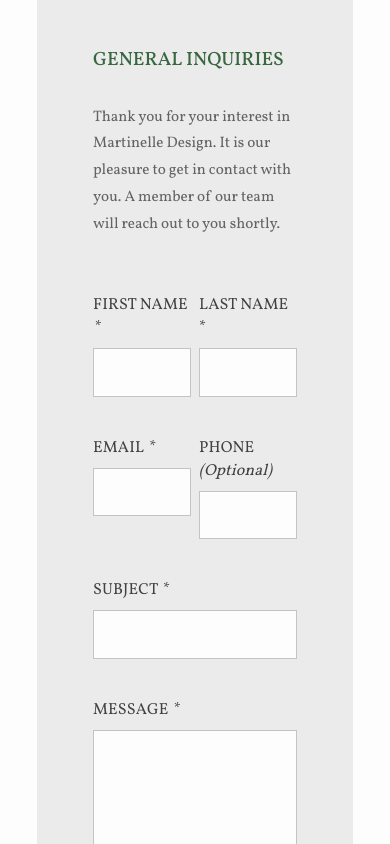
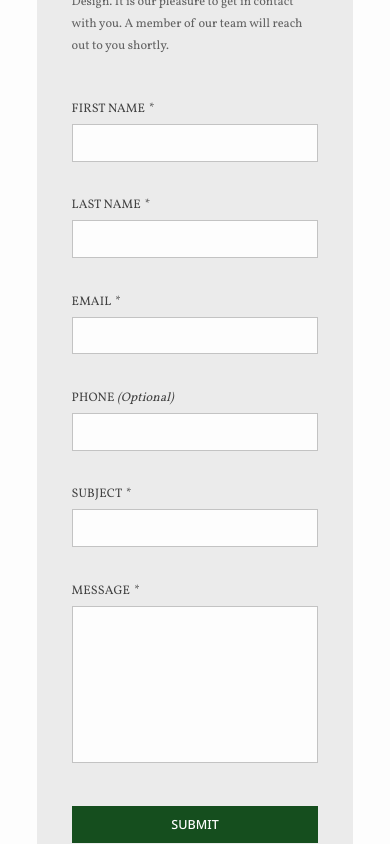
Before and after one commit to Martinelle-Design/Martinelle-Client-App, a React (Create React App) app: page /contact in a window 390 px wide. Shown: the part 760-1604 px from the top of the page. Built offline with nearby package versions, Linux system fonts and the light colour scheme.

Commit message:
added responsive design and styles to contact us page

```diff
--- a/src/contactPage/_contactPage.scss
+++ b/src/contactPage/_contactPage.scss
@@ -38,7 +38,8 @@ $namespace: "contact-pg";
   flex-direction: column;
   align-items: center;
   padding: 3.5rem;
-  margin: 0 5%;
+  margin-left:  15%;
+  margin-right: 15%;
   margin-bottom: 4rem;
   box-sizing: border-box;
   h3 {
@@ -85,10 +86,11 @@ $namespace: "contact-pg";
     }
   }
 }
-.#{$namespace}-form-label {
+.#{$namespace}-form-label.MuiFormLabel-root {
   color: $headlineFontColor !important;
   font-family: "Vollkorn", "Segoe UI", Tahoma, Geneva, Verdana, sans-serif !important;
   margin-bottom: 0.5em;
+  font-size: 0.95rem;
 }
 .#{$namespace}-form-input {
   background-color: $white;
@@ -98,10 +100,12 @@ $namespace: "contact-pg";
   input {
     padding: 0.8em;
     font-family: "Noto Sans", "Segoe UI", Tahoma, Geneva, Verdana, sans-serif;
+    font-size: 0.95rem;
   }
   textarea {
     font-family: "Noto Sans", "Segoe UI", Tahoma, Geneva, Verdana, sans-serif;
     min-height: 10em;
+    font-size: 0.95rem;
   }
 }
 .#{$namespace}-form-submit-btn {
--- a/src/contactPage/_contactPageBreakpoints.scss
+++ b/src/contactPage/_contactPageBreakpoints.scss
@@ -1,12 +1,89 @@
-@mixin contact-pg-lg{
+@use "sass:math";
+@mixin scale-to-fonts-contact-page(
+  $fontSize: 1.1rem,
+  $navbarHeight: $navbar-height
+) {
+  $namespace: "contact-pg";
+  .#{$namespace}-text-section {
+    margin: $fontSize * 3;
+    h2 {
+      font-size: $fontSize;
+      margin-bottom: math.div($fontSize, 2);
+    }
+    p {
+      font-size: math.div($fontSize, 1.1) * 0.95;
+    }
+  }
+  ##{$namespace}-form {
+    padding: $fontSize * 2.4;
+    margin-bottom: $fontSize * 4;
+    h3 {
+      margin-bottom: $fontSize * 2;
+      font-size: $fontSize;
+    }
+    p {
+      font-size: math.div($fontSize, 1.1) * 0.95;
+      margin-bottom: $fontSize * 3;
+    }
+  }
+  .#{$namespace}-form-inner {
+    & > * {
+      margin-bottom: $fontSize * 2.4;
+    }
+  }
+  .#{$namespace}-form-label.MuiFormLabel-root {
+    font-size: math.div($fontSize, 1.1) * 0.95;
+  }
+  .#{$namespace}-form-input {
+    input {
+      font-size: math.div($fontSize, 1.1) * 0.95;
+    }
+    textarea {
+      font-size: math.div($fontSize, 1.1) * 0.95;
+    }
+  }
+  .#{$namespace}-form-submit-btn {
+    @include action-btn-styles($width: 20em, $navbar-height: $navbarHeight);
+    margin-top: $fontSize * 3;
+  }
+}
+@mixin contact-pg-lg {
+  ##{$namespace}-form {
+    margin-left: 5%;
+    margin-right: 5%;
+  }
+}
+@mixin contact-pg-md {
+  @include scale-to-fonts-contact-page(
+    $fontSize: 1rem,
+    $navbarHeight: $navbar-height
+  );
+}
+@mixin contact-pg-sm {
+  @include scale-to-fonts-contact-page(
+    $fontSize: 0.9rem,
+    $navbarHeight: $medium-navbar-height
+  );
 
+  .#{$namespace}-form-row {
+    & > * {
+      width: 100%;
+      &:first-child {
+        margin-right: 0%;
+        margin-bottom: 0.9rem * 2.4;
+      }
+      &:last-child {
+        margin-left: 0%;
+      }
+    }
+  }
+  .#{$namespace}-form-submit-btn {
+    @include action-btn-styles(
+      $width: 100%,
+      $navbar-height: $medium-navbar-height * 1.1
+    );
+    margin-top: 0.9rem * 3;
+  }
 }
-@mixin contact-pg-md{
-
+@mixin contact-pg-hover {
 }
-@mixin contact-pg-sm{
-
-}
-@mixin contact-pg-hover{
-
-}
```
